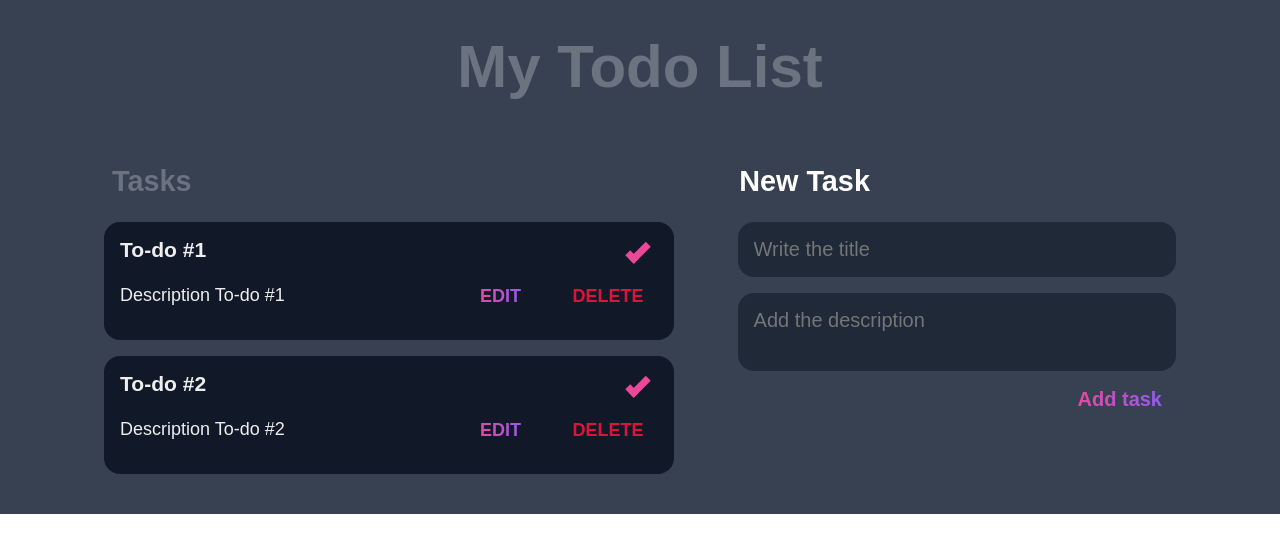
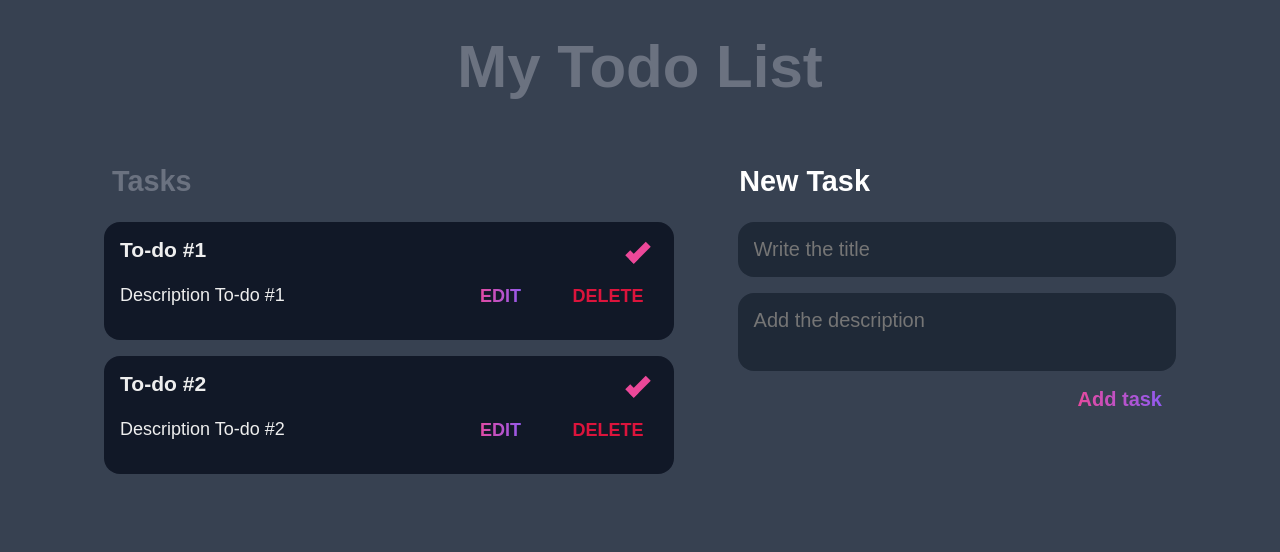
Before and after one commit to noravers/Todo-app, a React (Create React App) app: page / in a window 1280 px wide. Shown: the top 552 px of the page. Built offline with nearby package versions, Linux system fonts and the light colour scheme.

Commit message:
screen changes

```diff
--- a/src/App.css
+++ b/src/App.css
@@ -1,7 +1,7 @@
 .big-container {
     display: flex;
     flex-direction: column;
-    justify-content: space-between;
+    min-height: 100vh;
     background: var(--dark);
     color: #fff;
     width: 100%;
@@ -27,6 +27,7 @@
     .big-container {
         display: flex;
         flex-direction: row;
+        justify-content: space-between;
         width: 100%;
     }
 
@@ -46,6 +47,10 @@
         width: 100%;
     }
 
+    .header {
+        font-size: 2.5rem;
+    }
+
 
 
 
--- a/src/components/Form.css
+++ b/src/components/Form.css
@@ -8,13 +8,13 @@
     width: 100%;
     text-align: center;
     margin: 0 auto;
-    font-size: 2.5rem;
     font-weight: 300;
+    font-size: 1.8rem;
     color: var(--gray);
     background: var(--dark);
+}
 
 
-}
 
 .newtask-title {
     padding: 1rem 1.6rem;
```
